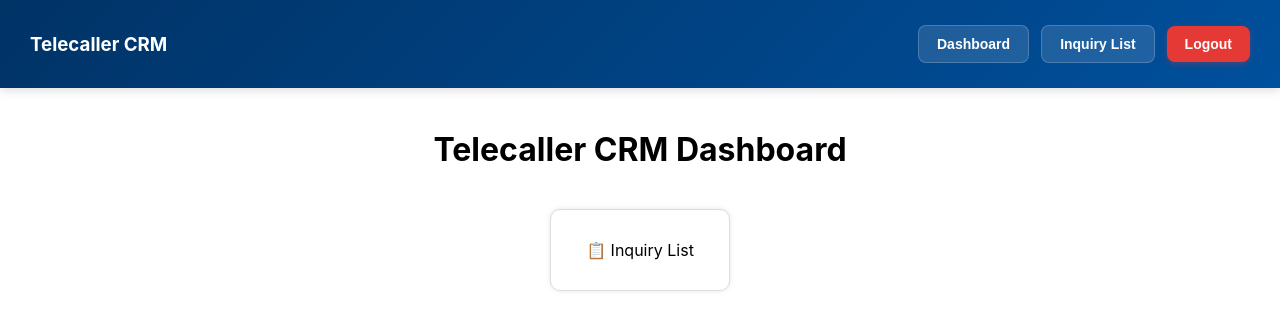
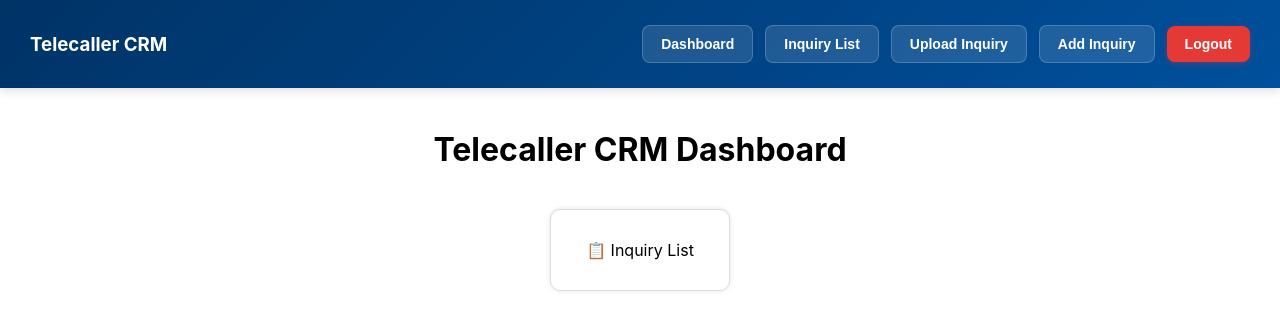
Before and after one commit to jaydip6867/telecaller, a React (Create React App) app: page /dashboard in a window 1280 px wide. Shown: the top 330 px of the page. Built offline with nearby package versions, Linux system fonts and the light colour scheme; sample sign-in values are in the browser's storage.

Commit message:
admin upload add inquiry

```diff
--- a/src/components/Navbar.js
+++ b/src/components/Navbar.js
@@ -5,10 +5,12 @@ export default function Navbar() {
 
   const logout = () => {
     localStorage.removeItem("token");
+    localStorage.removeItem("role");
     navigate("/");
   };
 
   const token = localStorage.getItem("token");
+  const role = localStorage.getItem("role");
 
   if (!token) return null; // login page par header na dekhay
 
@@ -30,6 +32,24 @@ export default function Navbar() {
         >
           Inquiry List
         </button>
+
+        {role?.toLowerCase() === "admin" && (
+          <>
+            <button
+              style={styles.navBtn}
+              onClick={() => navigate("/uploadinquiry")}
+            >
+              Upload Inquiry
+            </button>
+
+            <button
+              style={styles.navBtn}
+              onClick={() => navigate("/addinquiry")}
+            >
+              Add Inquiry
+            </button>
+          </>
+        )}
 
         <button
           onClick={logout}
--- a/src/pages/Login.js
+++ b/src/pages/Login.js
@@ -16,6 +16,7 @@ export default function Login() {
       });
 
       localStorage.setItem("token", res.data.token);
+      localStorage.setItem("role", res.data.role);
       window.location.href = "/dashboard";
     } catch (err) {
       alert(err.response?.data?.message || "Login Failed");
```
